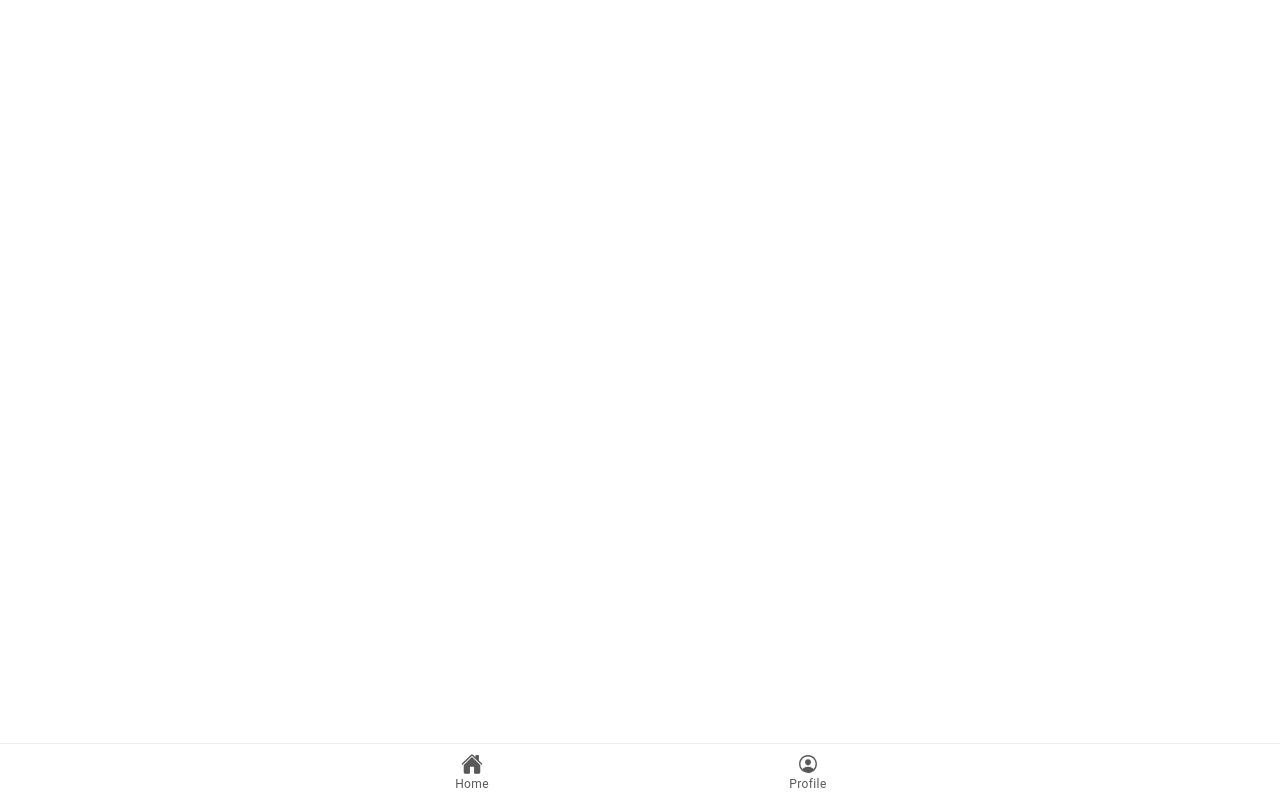
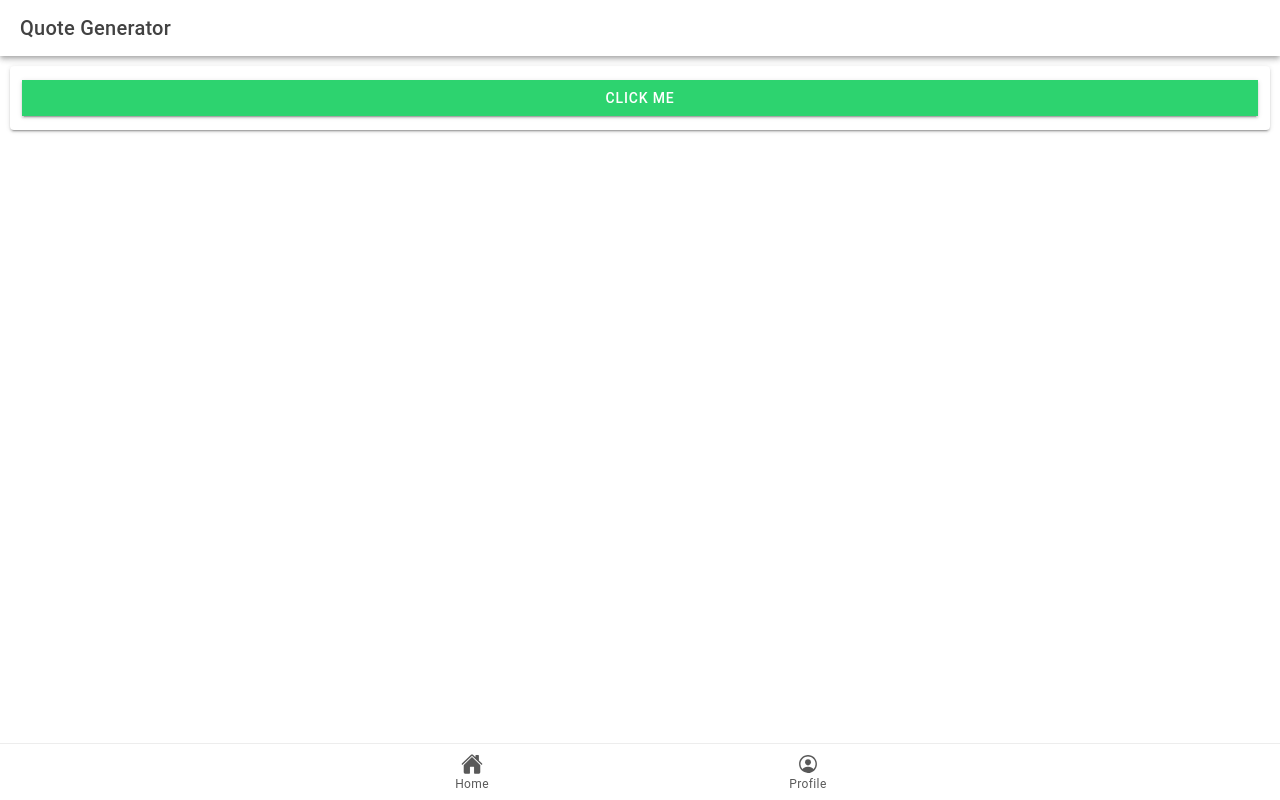
Before and after one commit to JairoTinga/ion-t-tinga, a React (Vite) app: page /generatorquote in a window 1280 px wide. Built offline with nearby package versions, Linux system fonts and the light colour scheme.

Commit message:
added a quote generator

```diff
--- a/src/App.tsx
+++ b/src/App.tsx
@@ -17,6 +17,7 @@ import Home from './pages/home';
 import Profile from './pages/Profile';
 import ClickCounter from './pages/ClickCounter';
 import Calculator from './pages/Calculator';
+import GeneratorQuote from './pages/GeneratorQuote';
 
 /* Core CSS required for Ionic components to work properly */
 import '@ionic/react/css/core.css';
@@ -65,6 +66,12 @@ const App: React.FC = () => (
           <Route exact path="/todolist">
             <TodoList />
           </Route>
+          <Route exact path="/todolist">
+            <TodoList />
+          </Route>
+          <Route exact path="/generatorquote">
+            <GeneratorQuote />
+          </Route>
         </IonRouterOutlet>
 
         <IonTabBar slot="bottom">
--- /dev/null
+++ b/src/assets/json/quoteCard.json
@@ -0,0 +1,22 @@
+[
+    {
+      "id": 1,
+      "message": "Glasses are really versatile. First, you can have glasses-wearing girls take them off and suddenly become beautiful, or have girls wearing glasses flashing those cute grins, or have girls stealing the protagonist's glasses and putting them on like, Haha, got your glasses! That's just way too cute! Also, boys with glasses! I really like when their glasses have that suspicious looking gleam, and it's amazing how it can look really cool or just be a joke. I really like how it can fulfill all those abstract needs. Being able to switch up the styles and colors of glasses based on your mood is a lot of fun too! It's actually so much fun! You have those half rim glasses, or the thick frame glasses, everything! It's like you're enjoying all these kinds of glasses at a buffet. I really want Luna to try some on or Marine to try some on to replace her eyepatch. We really need glasses to become a thing in hololive and start selling them for HoloComi. Don't. You. Think. We. Really. Need. To. Officially. Give. Everyone. Glasses?"
+    },
+    {
+      "id": 2,
+      "message": "I Own a musket for home defense, since that's what the founding fathers intended. Four ruffians break into my house. What the devil?. As I grab my powdered wig and Kentucky rifle. Blow a golf ball sized hole through the first man, he's dead on the spot. Draw my pistol on the second man, miss him entirely because it's smoothbore and nails the neighbors dog. I have to resort to the cannon mounted at the top of the stairs loaded with grape shot, Tally ho lads. the grape shot shreds two men in the blast, the sound and extra shrapnel set off car alarms. Fix bayonet and charge the last terrified rapscallion. He Bleeds out waiting on the police to arrive since triangular bayonet wounds are impossible to stitch up. Just as the founding fathers intended."
+    },
+    {
+      "id": 3,
+      "message": "what is this + L + ratio + wrong + get a job + unfunny + you fell off + never liked you anyway + cope + ur allergic to gluten + don't care + cringe ur a kid + literally shut the fuck up + galileo did it better + your avi was made in MS Excel + ur bf is kinda ugly + i have more subscribers + owned + ur a toddler + reverse double take back + u sleep in a different bedroom from your wife + get rekt + i said it better + u smell + copy + who asked + dead game + seethe + ur a coward + stay mad + you main yuumi + aired + you drive a fiat 500 + the hood watches xqc now + yo mama + ok + currently listening to rizzle kicks without u. plus ur mind numbingly stupid plus ur voice is ronald mcdonald."
+    },
+    {
+      "id": 4,
+      "message": "The missile knows where it is at all times. It knows this because it knows where it isn't. By subtracting where it is from where it isn't, or where it isn't from where it is - whichever is greater - it obtains a difference or deviation. The guidance subsystem uses deviations to generate corrective commands to drive the missile from a position where it is to a position where it isn't, and arriving at a position that it wasn't, it now is. Consequently, the position where it is is now the position that it wasn't, and if follows that the position that it was is now the position that it isn't. In the event that the position that it is in is not the position that it wasn't, the system has acquired a variation. The variation being the difference between where the missile is and where it wasn't. If variation is considered to be a significant factor, it too may be corrected by the GEA. However, the missile must also know where it was. The missile guidance computer scenario works as follows: Because a variation has modified some of the information that the missile has obtained, it is not sure just where it is. However, it is sure where it isn't, within reason, and it know where it was. It now subtracts where it should be from where it wasn't, or vice versa. And by differentiating this from the algebraic sum of where it shouldn't be and where it was, it is able to obtain the deviation and its variation, which is called error."
+    },
+    {
+      "id": 5,
+      "message": "Pee Pee. Poo Poo - Sun tzu, the Art of War"
+    }
+  ]
--- /dev/null
+++ b/src/pages/GeneratorQuote.tsx
@@ -0,0 +1,108 @@
+import React, { useState } from 'react';
+import {
+  IonBackButton,
+  IonButton,
+  IonButtons,
+  IonCard,
+  IonCardContent,
+  IonCardHeader,
+  IonCardSubtitle,
+  IonCardTitle,
+  IonCol,
+  IonContent,
+  IonGrid,
+  IonHeader,
+  IonIcon,
+  IonInput,
+  IonItem,
+  IonLabel,
+  IonList,
+  IonPage,
+  IonRow,
+  IonTitle,
+  IonToolbar,
+  IonItemDivider,
+  IonSearchbar,
+  IonAlert,
+  IonActionSheet,
+  IonAvatar,
+  IonThumbnail
+} from '@ionic/react';
+
+
+//Dynamic data reference
+import quoteCard from '../assets/json/quoteCard.json';
+
+const QuotesGenerator: React.FC = () => {
+
+  const [showAlert, setShowAlert] = useState(false);
+  const [randomIndex, setRandomIndex] =  useState<number | null>(null); // State to store random index
+
+  // Function to generate a random index
+  const generateRandomIndex = () => {
+    return Math.floor(Math.random() * quoteCard.length);
+  };
+
+  // Function to generate a random message
+  const renderRandomMessage = () => {
+    if (randomIndex !== null) {
+      return quoteCard[randomIndex].message;
+    } else {
+      return ''; // Return empty string if randomIndex is null
+    }
+  };
+
+  // Function to handle opening of the alert
+  const handleOpenAlert = () => {
+    const newIndex = generateRandomIndex();
+    setRandomIndex(newIndex);
+    setShowAlert(true);
+  };
+
+  // Function to handle closing of the alert
+  const handleAlertDismiss = () => {
+    setRandomIndex(0); // Reset the index to 0
+    setShowAlert(false); // Hide the alert
+  };
+
+
+
+  return (
+    <IonPage>
+      <IonHeader>
+        <IonToolbar>
+          <IonTitle>Quote Generator</IonTitle>
+        </IonToolbar>
+      </IonHeader>
+      <IonContent fullscreen>
+        <IonHeader collapse="condense">
+          <IonToolbar>
+            <IonTitle size="large">Quote Generator</IonTitle>
+          </IonToolbar>
+        </IonHeader>
+
+        <IonCard>
+
+          {/*Button Trigger*/}
+          <IonGrid>
+            <IonRow>
+                <IonCol size="" push="">
+                <IonButton id="present-alert" color="success" expand="full" onClick={handleOpenAlert}>Click me</IonButton>
+                <IonAlert
+                  isOpen={showAlert}
+                  onDidDismiss={handleAlertDismiss} // Call the handleAlertDismiss function when the alert is closed
+                  header="Quote! :D"
+                  subHeader=""
+                  message={renderRandomMessage()}
+                  buttons={['Close']}
+                />
+                </IonCol>
+            </IonRow>
+          </IonGrid>
+        </IonCard>
+      </IonContent>
+    </IonPage>
+  );
+};
+
+export default  QuotesGenerator;
--- a/src/pages/home.tsx
+++ b/src/pages/home.tsx
@@ -20,7 +20,8 @@ import { IonReactRouter } from '@ionic/react-router';
 const cardData = [
   { title: 'Click Counter', route: '/ClickCounter' },
   { title: 'Calculator', route: '/Calculator' },
-  { title: 'TodoList', route: '/TodoList' }
+  { title: 'TodoList', route: '/TodoList' },
+  { title: 'Quote Generator', route: '/GeneratorQuote' }
 ];
 
 const Home: React.FC = () => {
```
